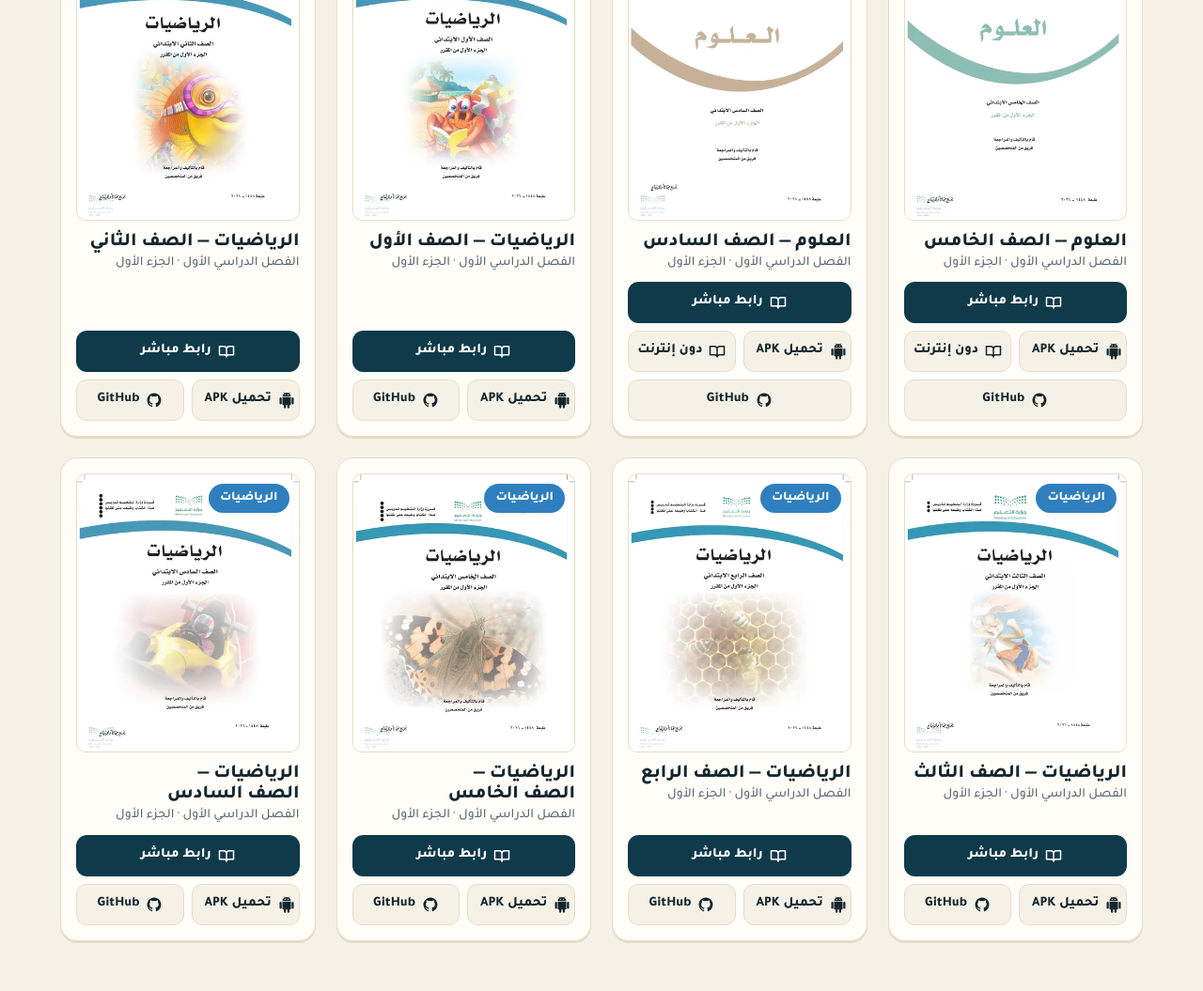
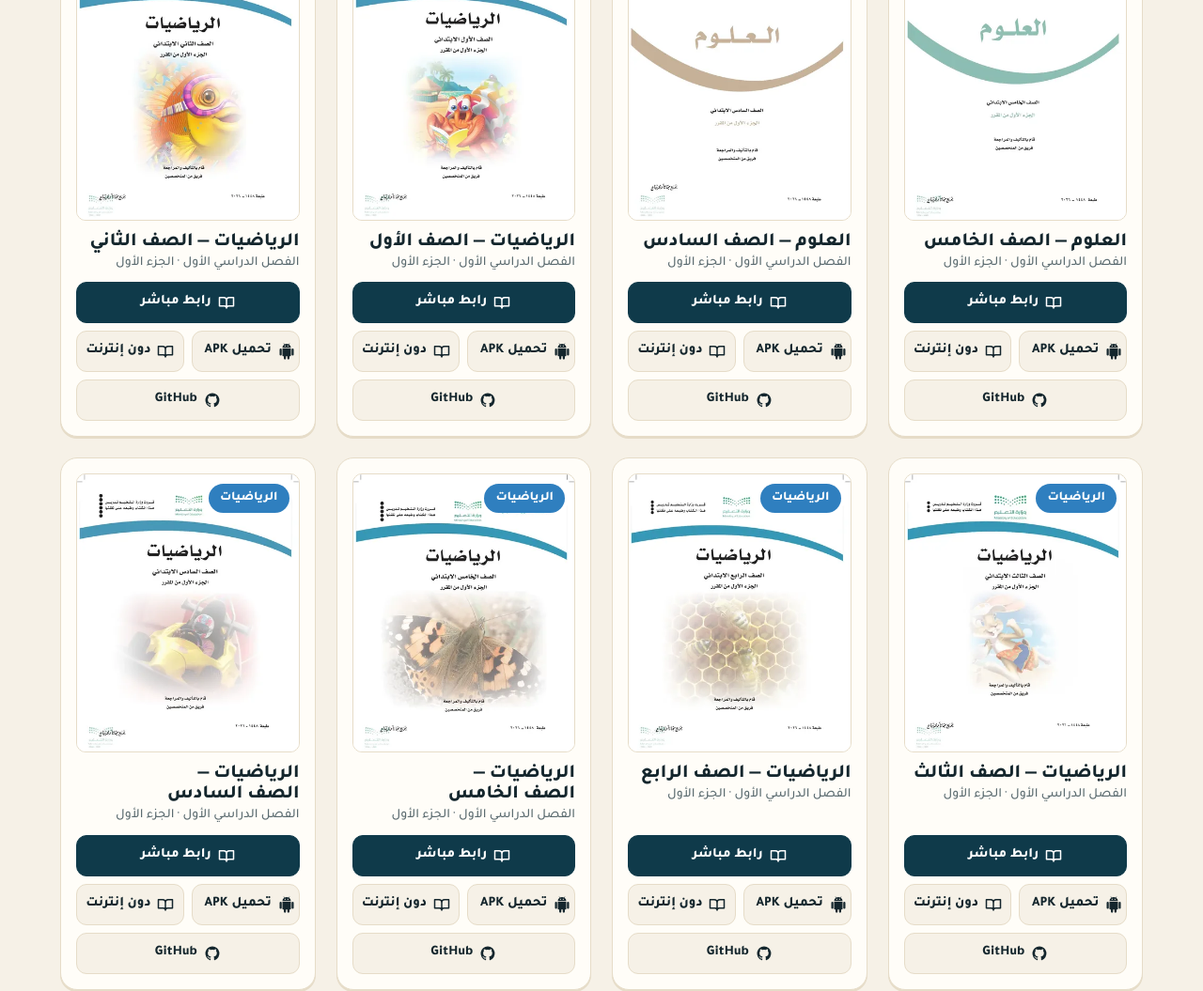
Before and after one commit to Falkalil/Book, a plain HTML site: page index.html in a window 1280 px wide. Shown: the part 1661-2716 px from the top of the page at 94% size. Drawn offline with Linux system fonts and the light colour scheme; no server answers.

Commit message:
Math cards: offline edition download
Co-Authored-By: Claude Opus 5.5 <noreply@anthropic.com>
Claude-Session: https://claude.ai/code/session_01Wp34GQE7gHp3VuPuuzMZdd

```diff
--- a/index.html
+++ b/index.html
@@ -291,6 +291,7 @@ for(let g=1;g<=6;g++){
   const mp=g===6?'':'grade'+g+'/';
   books.push({s:'math',g,name:'الرياضيات',url:`https://falkalil.github.io/math/${mp}`,
     file:`https://github.com/Falkalil/math/raw/main/download/math${g}.apk`,fileLbl:'تحميل APK',icon:'i-and',
+    off:`https://github.com/Falkalil/math/raw/main/download/math${g}-offline.zip`,
     gh:`https://github.com/Falkalil/math/tree/main/${g===6?'':'grade'+g}`});
 }
 const shelfOrder=[...books].sort((a,b)=>a.g-b.g||(a.s>b.s?-1:1));
```
